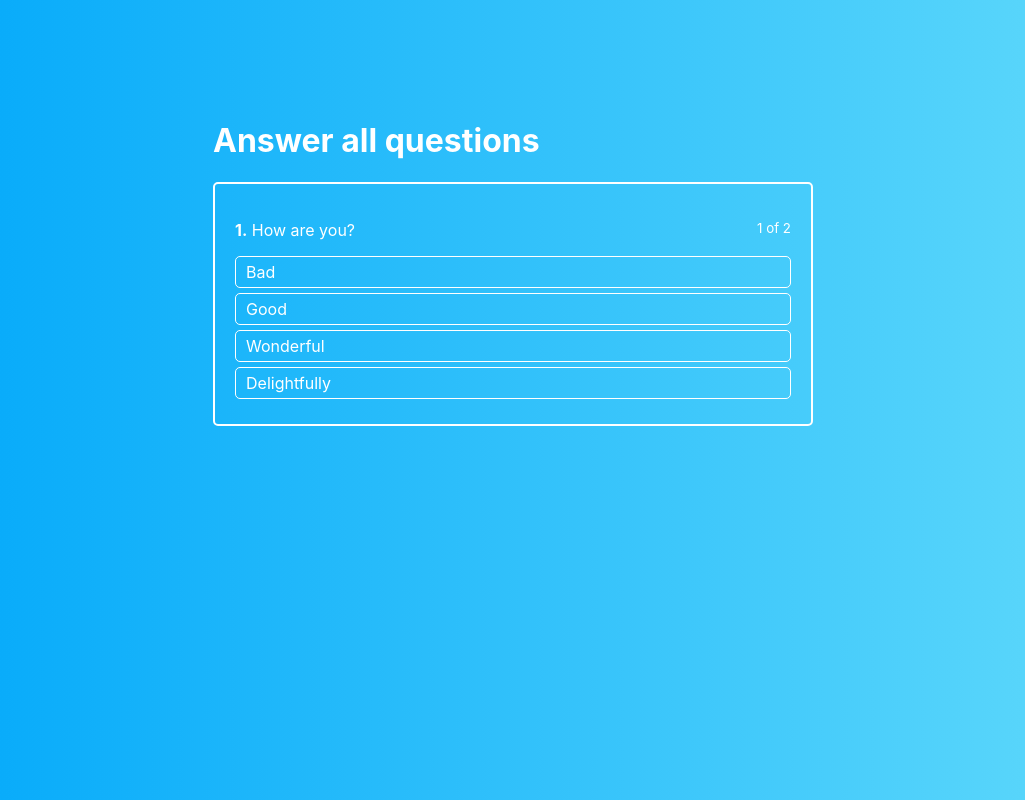
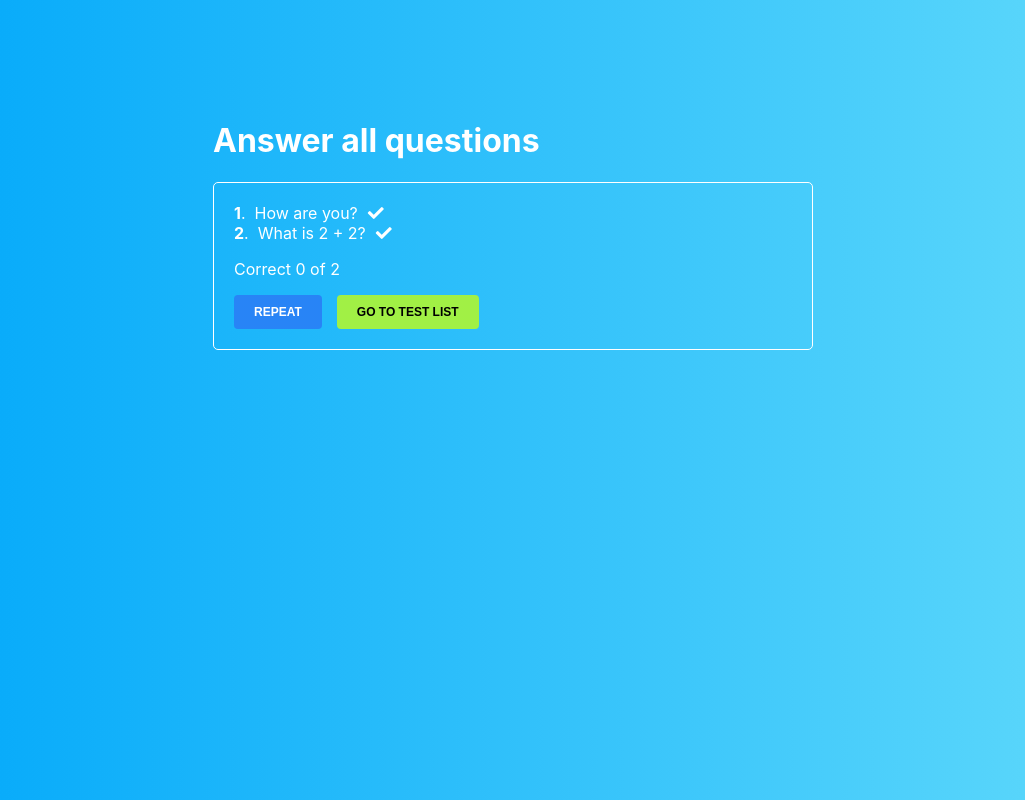
Before and after one commit to shumikhinigor/react, a React (Create React App) app: page / in a window 1280 px wide. Shown: the whole page, without its empty margins (127-1152 px from the left). Built offline with nearby package versions, Linux system fonts and the light colour scheme.

Commit message:
button component

```diff
--- a/src/components/QuizFinished/QuizFinished.js
+++ b/src/components/QuizFinished/QuizFinished.js
@@ -1,5 +1,6 @@
 import { Component } from 'react'
 import classes from './QuizFinished.module.sass'
+import Button from '../UI/Button/Button'
 
 class QuizFinished extends Component {
 	render() {
@@ -32,7 +33,8 @@ class QuizFinished extends Component {
 				<p>Correct { successCount } of { this.props.quiz.length }</p>
 
 				<div>
-					<button onClick={ this.props.onClickRepeat }>Repeat</button>
+					<Button type={ 'primary' } onClick={ this.props.onClickRepeat }>Repeat</Button>
+					<Button type={ 'success' }>Go to test list</Button>
 				</div>
 			</div>
 		)
--- /dev/null
+++ b/src/components/UI/Button/Button.js
@@ -0,0 +1,22 @@
+import { Component } from 'react'
+import classes from './Button.module.sass'
+
+class Button extends Component {
+	render() {
+		const ButtonClasses = [
+			classes.Button,
+			classes[this.props.type]
+		]
+		return (
+			<button
+				onClick={ this.props.onClick }
+				className={ ButtonClasses.join(' ') }
+				disabled={ this.props.disabled }
+			>
+				{ this.props.children }
+			</button>
+		)
+	}
+}
+
+export default Button
--- /dev/null
+++ b/src/components/UI/Button/Button.module.sass
@@ -0,0 +1,27 @@
+.Button
+	display: inline-block
+	padding: 10px 20px
+	border-radius: 4px
+	border: none
+	color: #000000
+	margin-right: 15px
+	text-transform: uppercase
+	font-weight: bold
+	font-size: 12px
+	cursor: pointer
+	&:focus
+		outline: none
+	&:active
+		box-shadow: inset 2px 2px 1px rgba(0, 0, 0, .3)
+	&:disabled
+		background: #cccccc
+		color: #000000
+		cursor: not-allowed
+		pointer-events: none
+	&.error
+		background: rgba(240, 87, 108, 1)
+	&.success
+		background: rgba(161, 240, 69, 1)
+	&.primary
+		background: #2884f6
+		color: #ffffff
--- a/src/containers/Quiz/Quiz.js
+++ b/src/containers/Quiz/Quiz.js
@@ -8,7 +8,7 @@ class Quiz extends Component {
 		super(props)
 		this.state = {
 			results: {}, // { [id]: 'success || error }
-			isFinished: false,
+			isFinished: true,
 			activeQuestions: 0,
 			answerState: null, // { [id]: 'success || error' }
 			quiz: [
```
